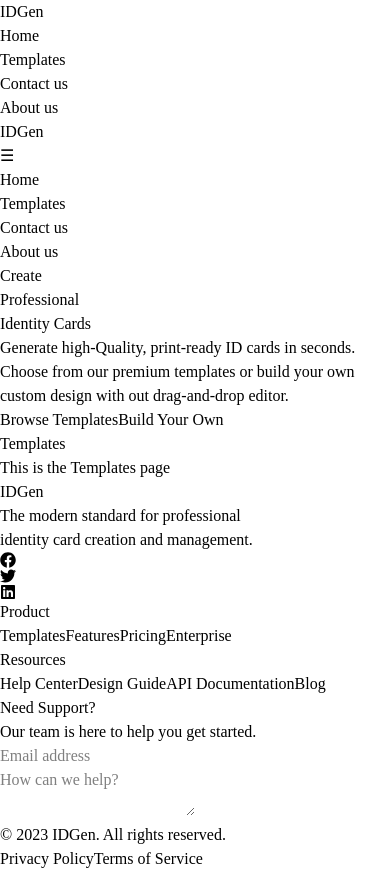
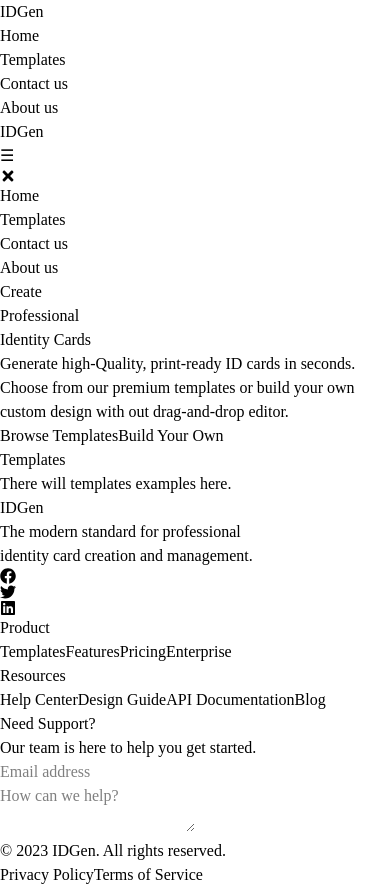
Before and after one commit to Anish-chaudhary-co/ID-Generator, a React (Vite) app: page / in a window 390 px wide. Built offline with nearby package versions, Linux system fonts and the light colour scheme.

Commit message:
add layout empty layout withput navbar and footer and also add cross icon in navbar when it open in mobile

```diff
--- /dev/null
+++ b/src/Layout/EmptyLayout.jsx
@@ -0,0 +1,10 @@
+import React from 'react'
+import { Outlet } from 'react-router-dom'
+
+const EmptyLayout = () => {
+  return (
+    <Outlet />
+  )
+}
+
+export default EmptyLayout
--- /dev/null
+++ b/src/Pages/GeneratedID.jsx
@@ -0,0 +1,9 @@
+import React from 'react'
+
+const GeneratedID = () => {
+  return (
+    <div>there will be generated ID cards here there will be two option one is download and one is direct print.</div>
+  )
+}
+
+export default GeneratedID
--- a/src/Pages/Home.jsx
+++ b/src/Pages/Home.jsx
@@ -1,16 +1,16 @@
 import React from 'react'
 import Navbar from "../myComponent/Navbar";
 import Introduction from "../myComponent/Introduction";
-import TemplatesUI from "../myComponent/TempletesUI";
+import Template from "../myComponent/TemplateShow";
 import Footer from "../myComponent/Footer";
 
 const Home = () => {
   return (
     <>
     <Introduction/>
-    <TemplatesUI />
+    <Template />
     </>
   )
 }
 
-export default Home
+export default Home;
--- /dev/null
+++ b/src/Pages/Templates.jsx
@@ -0,0 +1,12 @@
+import React from 'react'
+import { Link } from 'react-router-dom'
+
+const Templates = () => {
+  return (
+    <div>
+      <Link to="/personalDetailed" className='border m-4 px-20 py-60 rounded-lg bg-gray-300'>this is the template</Link>
+    </div>
+  )
+}
+
+export default Templates
--- a/src/Routes/AppRoutes.jsx
+++ b/src/Routes/AppRoutes.jsx
@@ -1,22 +1,35 @@
 import React from 'react'
 
 import MainLayout from '../Layout/MainLayout';
+import EmptyLayout from '../Layout/EmptyLayout';
 import {Routes, Route} from "react-router-dom";
 
-import TemplatesUI from '../myComponent/TempletesUI';
+import TemplateShow from '../myComponent/TemplateShow';
 import Home from '../Pages/Home';
 import About from '../Pages/About';
 import Contact from '../Pages/Contact';
+import PersonalDetailed from '../myComponent/PersonalDetailed';
+import Template from '../Pages/Templates';
+import GeneratedID from '../Pages/GeneratedID';
 
 const AppRoutes = () => {
   return (
     <>
     <Routes>
         <Route path='/' element={<MainLayout/>}>
+        {/* this is for main layout with navbar and footer */}
             <Route index element={<Home/>}/>
-            <Route path='templates' element={<TemplatesUI/>}/>
+            <Route path='templateShow' element={<TemplateShow/>}/>
             <Route path='about' element={<About/>}/>
             <Route path='contact' element={<Contact/>}/>
+            <Route path='template' element={<Template/>}/>
+            <Route path='generatedID' element={<GeneratedID/>}/>
+        </Route>
+
+        <Route path='/' element={<EmptyLayout/>}>
+        {/* this is for empty layout without navbar and footer */}
+            <Route path='personalDetailed' element={<PersonalDetailed/>}/>
+
         </Route>
     </Routes>
     </>
--- a/src/myComponent/Introduction.jsx
+++ b/src/myComponent/Introduction.jsx
@@ -1,4 +1,5 @@
 import React, { useState } from "react";
+import { Link } from "react-router-dom";
 
 const Introduction = () => {
   const [show, setShow] = useState(false);
@@ -16,12 +17,12 @@ const Introduction = () => {
             drag-and-drop editor.
           </span>
           <div className="flex gap-4 ml-3 md:mt-17">
-            <button className="py-3 px-6 rounded-lg bg-amber-500 text-white shadow-2xl">
+            <Link to="/template" className="py-3 px-6 rounded-lg bg-amber-500 text-white shadow-2xl">
               Browse Templates
-            </button>
-            <button className="border py-3 px-6 rounded-lg border-gray-300">
+            </Link>
+            <Link to="/custom" className="border py-3 px-6 rounded-lg border-gray-300">
               Build Your Own
-            </button>
+            </Link>
           </div>
         </div>
 
--- a/src/myComponent/Navbar.jsx
+++ b/src/myComponent/Navbar.jsx
@@ -1,4 +1,5 @@
 import React,{useState} from "react";
+import {FaTimes} from "react-icons/fa";
 import { Link } from "react-router-dom";
 
 const Navbar = () => {
@@ -72,7 +73,10 @@ const Navbar = () => {
           md:hidden
           ${open ? "translate-x-0" : "-translate-x-full"}
         `}>
+      <FaTimes className="text-2xl absolute top-5 right-5 cursor-pointer" onClick={()=>setOpen(false)}/>
+
      <div className="flex flex-col fixed top-16 left-0 right-0 md:flex-row md:gap-20">
+
 
       <div className="cursor-pointer hover:text-white hover:bg-green-200 flex items-center justify-center rounded-md py-5 px-full">
         <Link to="/">Home</Link>
--- a/src/myComponent/PersonaDetailed.jsx
+++ b/src/myComponent/PersonalDetailed.jsx
@@ -1,12 +1,12 @@
 import React from 'react'
+import {Link} from "react-router-dom";
 
-const PersonaDetailed = () => {
+const PersonalDetailed = () => {
   return (
     <>
     <form
         action=""
         className="flex items-center justify-center h-screen"
-        onSubmit={handleSubmit}
       >
         <div className="flex items-center justify-center h-screen">
           <div className="flex flex-col items-center justify-center border w-200">
@@ -21,42 +21,36 @@ const PersonaDetailed = () => {
                 type="text"
                 className="border"
                 name="name"
-                onChange={handleChange}
               />
               <label>Father's name : </label>
               <input
                 type="text"
                 className="border"
                 name="fathersName"
-                onChange={handleChange}
               />
               <label>Mother's name : </label>
               <input
                 type="text"
                 className="border"
                 name="mothersName"
-                onChange={handleChange}
               />
               <label>Date of birth : </label>
               <input
                 type="date"
                 className="border"
                 name="dateOfBirth"
-                onChange={handleChange}
               />
               <label>Address : </label>
               <input
                 type="text"
                 className="border"
                 name="address"
-                onChange={handleChange}
               />
               <label>Phone number : </label>
               <input
                 type="number"
                 className="border"
                 name="phoneNumber"
-                onChange={handleChange}
               />
               <label htmlFor="photo">Photo : </label>
               <input
@@ -64,14 +58,13 @@ const PersonaDetailed = () => {
                 id="photo"
                 className="border"
                 name="photo"
-                onChange={handleChange}
               />
-              <button
+              <Link to="/generatedID"
                 type="submit"
                 className="border p-2 bg-green-400 rounded"
               >
                 Generate ID
-              </button>
+              </Link>
             </div>
           </div>
         </div>
@@ -80,4 +73,4 @@ const PersonaDetailed = () => {
   );
 }
 
-export default PersonaDetailed;
+export default PersonalDetailed;
--- /dev/null
+++ b/src/myComponent/TemplateShow.jsx
@@ -0,0 +1,11 @@
+import React from 'react'
+
+const Template = () => {
+  return (
+    <div>
+     There will templates examples here.
+    </div>
+  )
+}
+
+export default Template;
--- a/src/myComponent/TempletesUI.jsx
+++ /dev/null
@@ -1,9 +0,0 @@
-import React from 'react'
-
-const TemplatesUI = () => {
-  return (
-    <div>This is the Templates page</div>
-  )
-}
-
-export default TemplatesUI
```
